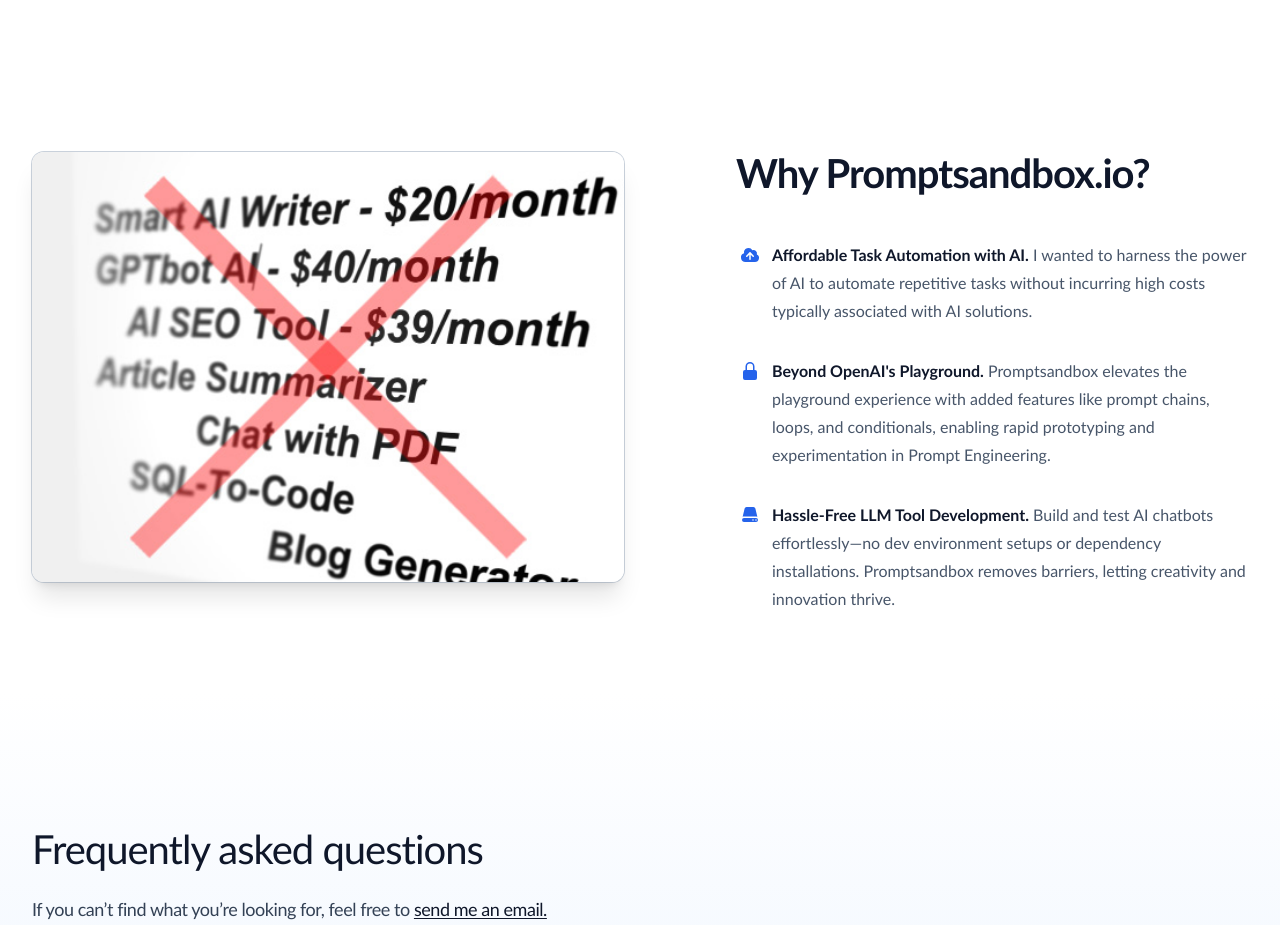
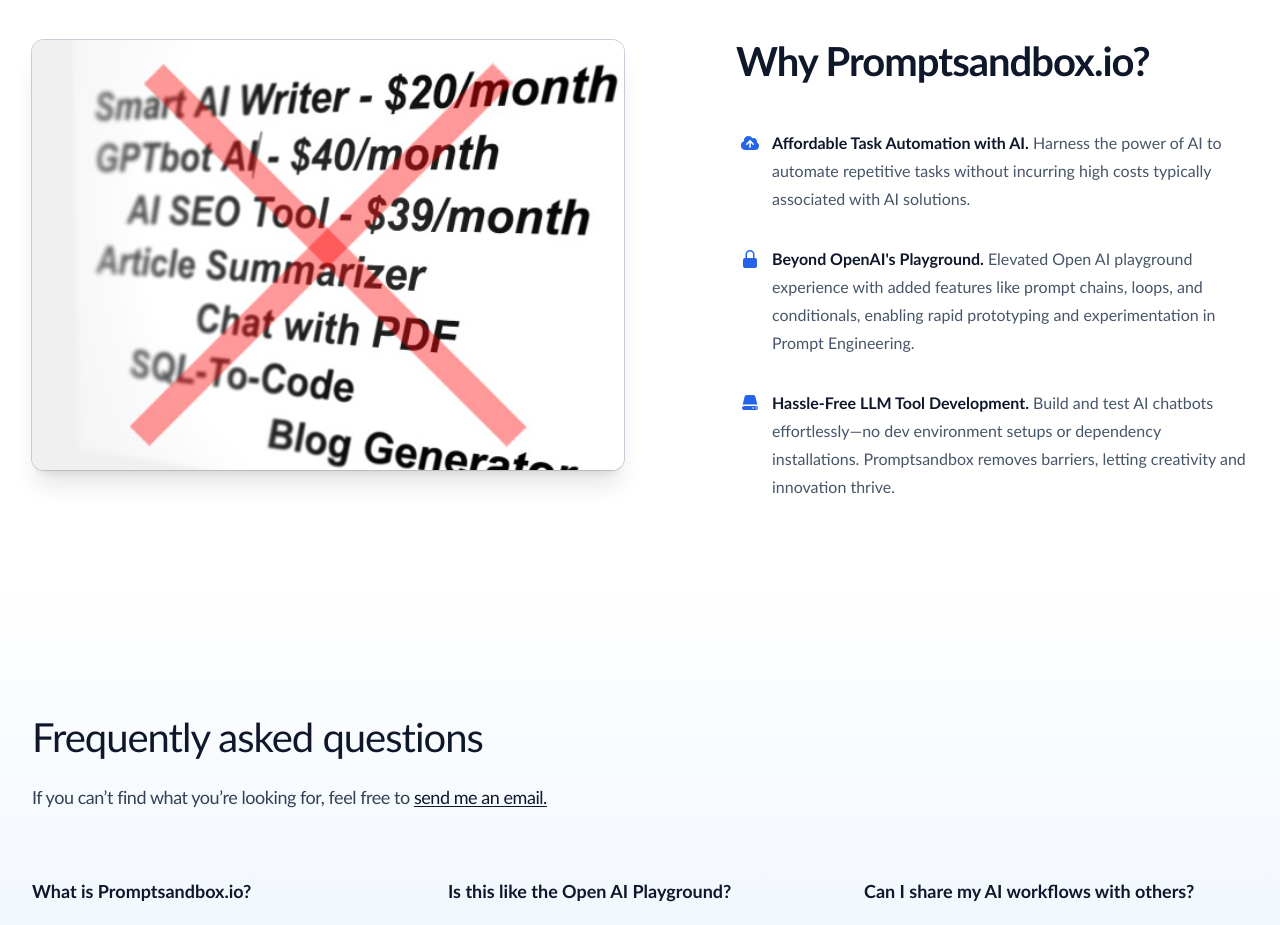
Before and after one commit to Promptsandbox-io/landing, a Next.js app: page / in a window 1280 px wide. Shown: the part 2780-3705 px from the top of the page. Built offline with nearby package versions, Linux system fonts and the light colour scheme.

Commit message:
copy edit

```diff
--- a/src/components/DemoSteps.jsx
+++ b/src/components/DemoSteps.jsx
@@ -93,7 +93,7 @@
                 playsInline
                 poster={`${CLOUDFRONT_URL}/output.webp`}
                 key={`${CLOUDFRONT_URL}/output.webp`}
-                className="mx-auto  h-[40rem] rounded-md shadow-2xl ring-1 ring-slate-900/10"
+                className="mx-auto w-[55vw] rounded-md shadow-2xl ring-1 ring-slate-900/10 "
               >
                 {/* <source
                         src={`${CLOUDFRONT_URL}/${selectedTab.videoSource}.webm`}
--- a/src/components/ProblemAgitation.jsx
+++ b/src/components/ProblemAgitation.jsx
@@ -11,12 +11,12 @@
 const features = [
   {
     name: 'Affordable Task Automation with AI.',
-    description: `I wanted to harness the power of AI to automate repetitive tasks without incurring high costs typically associated with AI solutions.`,
+    description: `Harness the power of AI to automate repetitive tasks without incurring high costs typically associated with AI solutions.`,
     icon: CloudArrowUpIcon,
   },
   {
     name: `Beyond OpenAI's Playground.`,
-    description: `Promptsandbox elevates the playground experience with added features like prompt chains, loops, and conditionals, enabling rapid prototyping and experimentation in Prompt Engineering.`,
+    description: `Elevated Open AI playground experience with added features like prompt chains, loops, and conditionals, enabling rapid prototyping and experimentation in Prompt Engineering.`,
     icon: LockClosedIcon,
   },
   {
```
